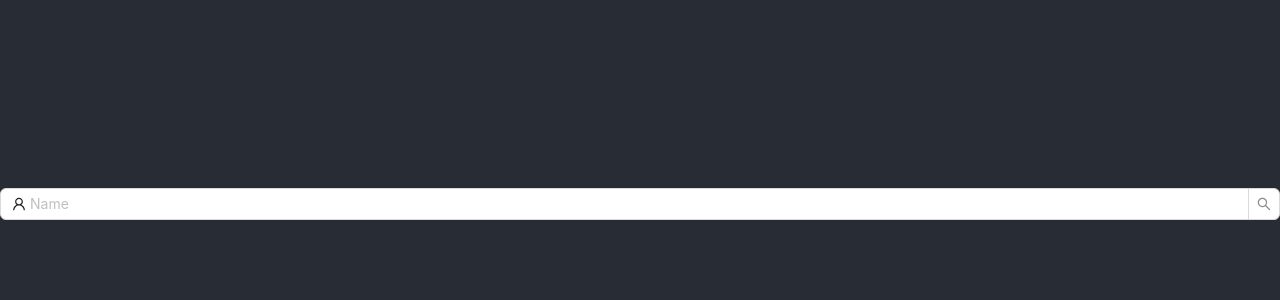
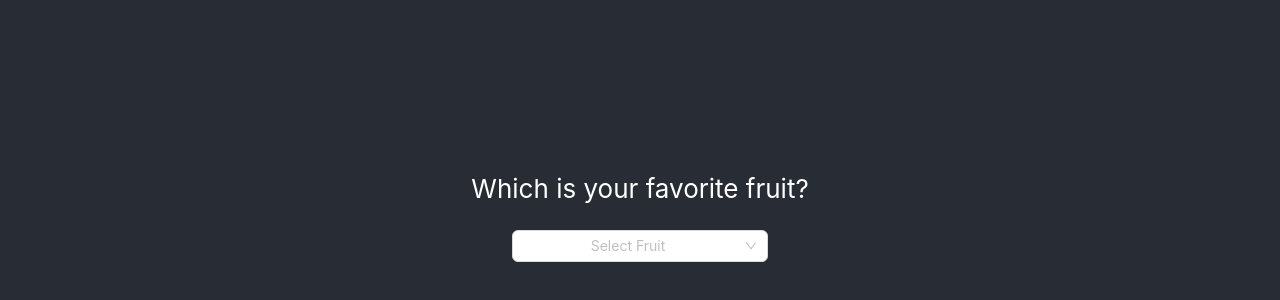
Before and after one commit to Arman170616/ANT-Design-with-React, a React (Create React App) app: page / in a window 1280 px wide. Shown: the part 196-496 px from the top of the page. Built offline with nearby package versions, Linux system fonts and the light colour scheme.

Commit message:
select component

```diff
--- a/src/App.js
+++ b/src/App.js
@@ -1,20 +1,27 @@
 import './App.css';
 import React from 'react';
-import {Input} from 'antd';
-import { UserOutlined } from '@ant-design/icons';
+import {Select} from 'antd';
+
 
 
 function App() {
+  const fruits = ['Apple', 'Orange', 'Banana', 'Pear'];
 
   return (
     <div className="App">
       <header className="App-header">
-        <Input.Search
-        placeholder="Name"
-        maxLength={10}
-        prefix={<UserOutlined />}
-        allowClear
-        ></Input.Search>
+      <p> Which is your favorite fruit?</p>
+      <Select mode='multiple' placeholder='Select Fruit' style={{width:'20%'}}>
+        maxTagCount={2}
+        {fruits.map(fruit => (
+          <Select.Option key={fruit} value={fruit}>
+            {fruit}
+          </Select.Option>
+        ))}
+
+      </Select>
+
+
       </header>
     </div>
   );
```
